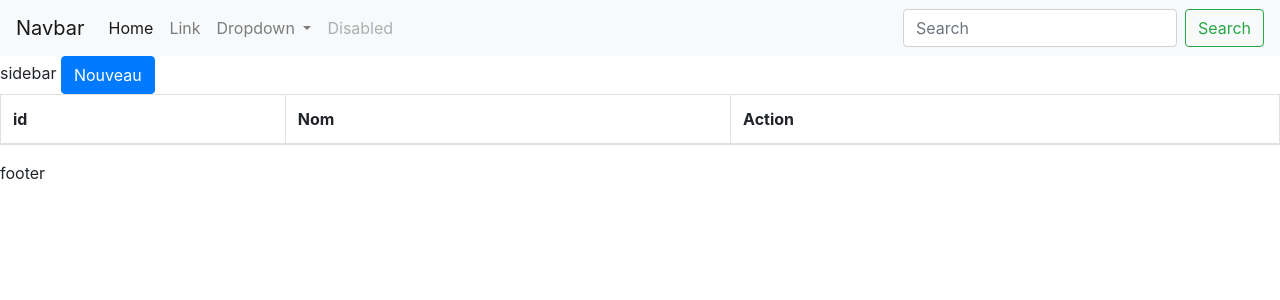
After one commit to fannysylla/gestic, a Symfony app: template templates/assistante_direction/referentiel/liste.html.twig in a window 1280 px wide. The commit adds this page. Shown: the top 300 px of the page. Run offline with Twig, Linux system fonts and the light colour scheme; the template is opened without the code that fills it, so the values that code supplies are empty; some libraries are stand-ins or nearby versions.

Commit message:
imitation

```diff
--- /dev/null
+++ b/templates/assistante_direction/referentiel/form.html.twig
@@ -0,0 +1,6 @@
+{% extends 'base.html.twig' %}
+
+{% block content %}
+
+  {{ form(form) }}
+{% endblock %}
--- /dev/null
+++ b/templates/assistante_direction/referentiel/liste.html.twig
@@ -0,0 +1,28 @@
+{% extends 'base.html.twig' %}
+
+{% block content %}
+<a name="" id="" class="btn btn-primary" href=" {{path('ad.refrentiel.creer')}} " role="button">Nouveau</a>
+<table class="table table-bordered">
+  <thead>
+    <tr>
+      <th scope="col">id</th>
+      <th scope="col">Nom</th>
+      <th scope="col">Action</th>
+    </tr>
+  </thead>
+  <tbody>
+      {% for referentiel in referentiels %}
+        <tr>
+      <th scope="row">{{referentiel.id}} </th>
+      <td>{{referentiel.nomref}}</td>
+      <td>
+            <a name="" id="" class="btn btn-success" href="#" role="button">edit</a>
+            <a name="" id="" class="btn btn-danger" href="#" role="button">delete</a>
+     </td>
+    </tr>
+    {% endfor %}
+
+
+  </tbody>
+</table>
+{% endblock %}
--- a/templates/base.html.twig
+++ b/templates/base.html.twig
@@ -2,11 +2,58 @@
 <html>
     <head>
         <meta charset="UTF-8">
-        <title>{% block title %}Welcome!{% endblock %}</title>
-        {% block stylesheets %}{% endblock %}
+        <title>{% block title %}gesticket{% endblock %}</title>
+        {% block stylesheets %}
+        <link rel="stylesheet" href="https://stackpath.bootstrapcdn.com/bootstrap/4.3.1/css/bootstrap.min.css" integrity="sha384-ggOyR0iXCbMQv3Xipma34MD+dH/1fQ784/j6cY/iJTQUOhcWr7x9JvoRxT2MZw1T" crossorigin="anonymous">
+        {% endblock %}
     </head>
     <body>
-        {% block body %}{% endblock %}
-        {% block javascripts %}{% endblock %}
+        {% block body %}
+
+        {% block header %} <nav class="navbar navbar-expand-lg navbar-light bg-light">
+  <a class="navbar-brand" href="#">Navbar</a>
+  <button class="navbar-toggler" type="button" data-toggle="collapse" data-target="#navbarSupportedContent" aria-controls="navbarSupportedContent" aria-expanded="false" aria-label="Toggle navigation">
+    <span class="navbar-toggler-icon"></span>
+  </button>
+
+  <div class="collapse navbar-collapse" id="navbarSupportedContent">
+    <ul class="navbar-nav mr-auto">
+      <li class="nav-item active">
+        <a class="nav-link" href="#">Home <span class="sr-only">(current)</span></a>
+      </li>
+      <li class="nav-item">
+        <a class="nav-link" href="#">Link</a>
+      </li>
+      <li class="nav-item dropdown">
+        <a class="nav-link dropdown-toggle" href="#" id="navbarDropdown" role="button" data-toggle="dropdown" aria-haspopup="true" aria-expanded="false">
+          Dropdown
+        </a>
+        <div class="dropdown-menu" aria-labelledby="navbarDropdown">
+          <a class="dropdown-item" href="#">Action</a>
+          <a class="dropdown-item" href="#">Another action</a>
+          <div class="dropdown-divider"></div>
+          <a class="dropdown-item" href="#">Something else here</a>
+        </div>
+      </li>
+      <li class="nav-item">
+        <a class="nav-link disabled" href="#" tabindex="-1" aria-disabled="true">Disabled</a>
+      </li>
+    </ul>
+    <form class="form-inline my-2 my-lg-0">
+      <input class="form-control mr-sm-2" type="search" placeholder="Search" aria-label="Search">
+      <button class="btn btn-outline-success my-2 my-sm-0" type="submit">Search</button>
+    </form>
+  </div>
+</nav>{% endblock %}
+        {% block sidebar %} sidebar{% endblock %}
+        {% block content %}content {% endblock %}
+        {% block footer %} footer{% endblock %}
+        {% endblock %}
+        {% block javascripts %}
+        <script src="https://code.jquery.com/jquery-3.3.1.slim.min.js" integrity="sha384-q8i/X+965DzO0rT7abK41JStQIAqVgRVzpbzo5smXKp4YfRvH+8abtTE1Pi6jizo" crossorigin="anonymous"></script>
+<script src="https://cdnjs.cloudflare.com/ajax/libs/popper.js/1.14.7/umd/popper.min.js" integrity="sha384-UO2eT0CpHqdSJQ6hJty5KVphtPhzWj9WO1clHTMGa3JDZwrnQq4sF86dIHNDz0W1" crossorigin="anonymous"></script>
+<script src="https://stackpath.bootstrapcdn.com/bootstrap/4.3.1/js/bootstrap.min.js" integrity="sha384-JjSmVgyd0p3pXB1rRibZUAYoIIy6OrQ6VrjIEaFf/nJGzIxFDsf4x0xIM+B07jRM" crossorigin="anonymous"></script>
+
+        {% endblock %}
     </body>
 </html>
```
Also changed, not shown: src/Controller/AssistanteDirectionController.php (added, +63 -0 lines), src/Entity/Referentiel.php (added, +40 -0 lines), src/Form/AjoutReferentielType.php (added, +30 -0 lines), src/Migrations/Version20191030101414.php (added, +35 -0 lines), src/Repository/ReferentielRepository.php (added, +50 -0 lines), 1 other file.
